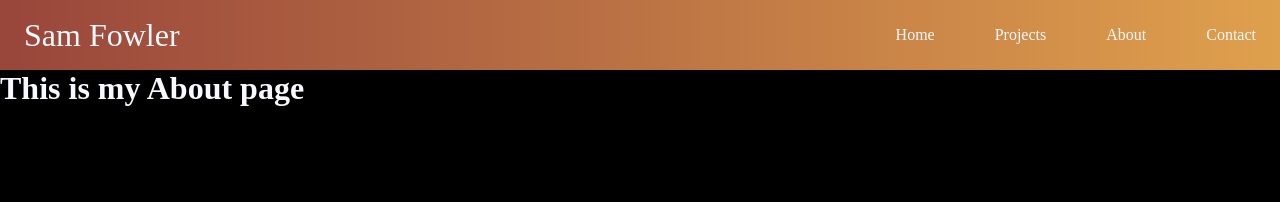
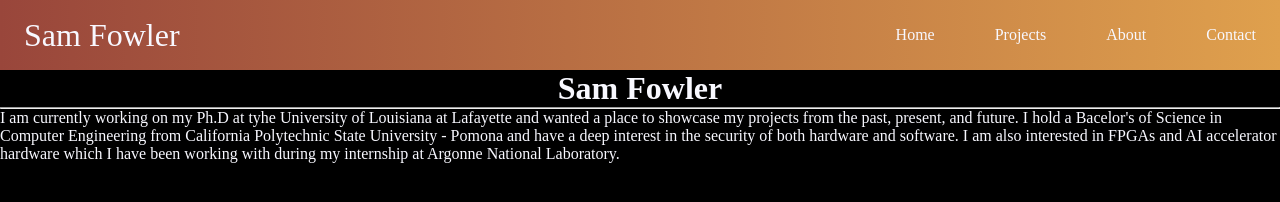
Before and after one commit to sfowler4/sfowler4.github.io, a plain HTML site: page about.html in a window 1280 px wide. Drawn offline with Linux system fonts and the light colour scheme.

Commit message:
Updates to about page

```diff
--- a/about.html
+++ b/about.html
@@ -37,6 +37,16 @@
         </header>
 
         <script src="menu.js"></script>
-        <h1>This is my About page</h1>
+        <h1 style="text-align: center;">Sam Fowler</h1>
+
+        <hr>
+
+        <p>
+            I am currently working on my Ph.D at tyhe University of Louisiana at Lafayette and wanted a
+            place to showcase my projects from the past, present, and future. I hold a Bacelor's of Science in
+            Computer Engineering from California Polytechnic State University - Pomona and have a deep interest
+            in the security of both hardware and software. I am also interested in FPGAs and AI accelerator hardware
+            which I have been working with during my internship at Argonne National Laboratory.
+        </p>
     </body>
 </html>
```
Also changed, not shown: index.html (+1 -1 lines), project.html (+2 -4 lines).
